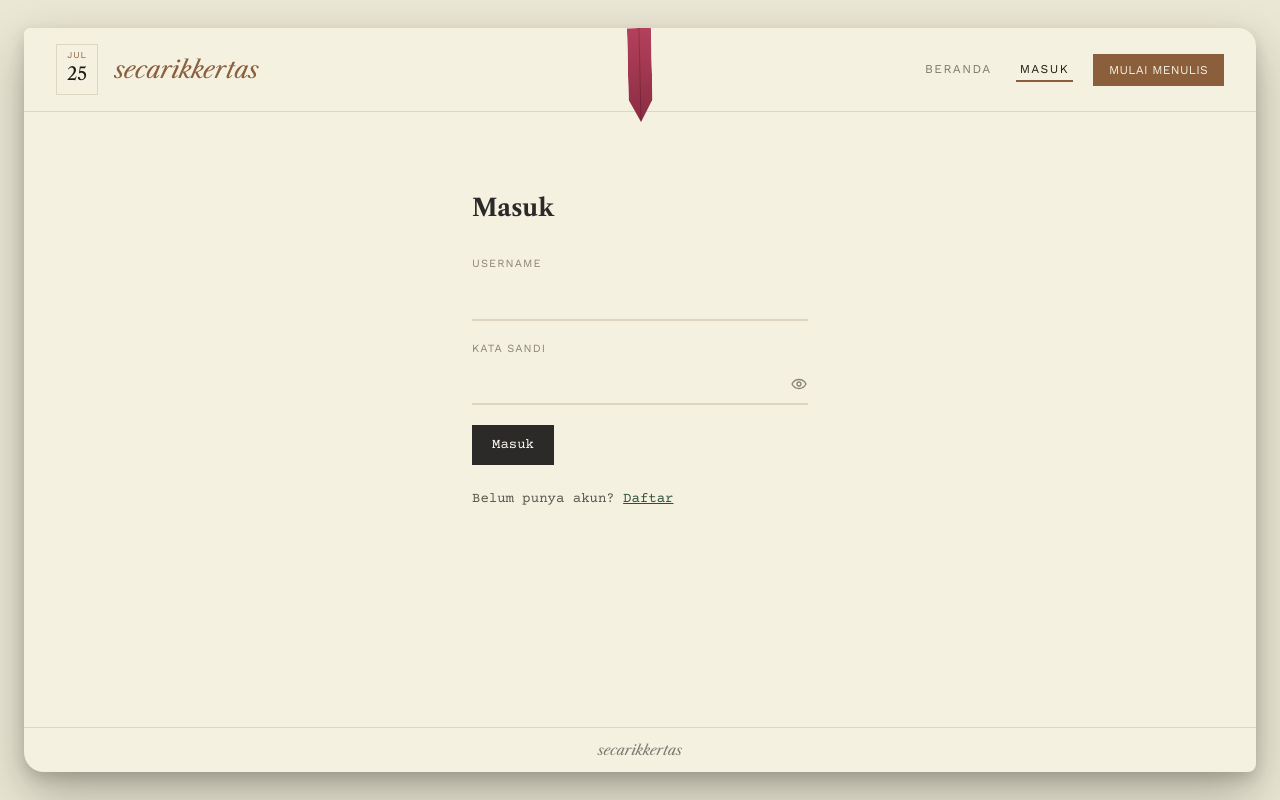
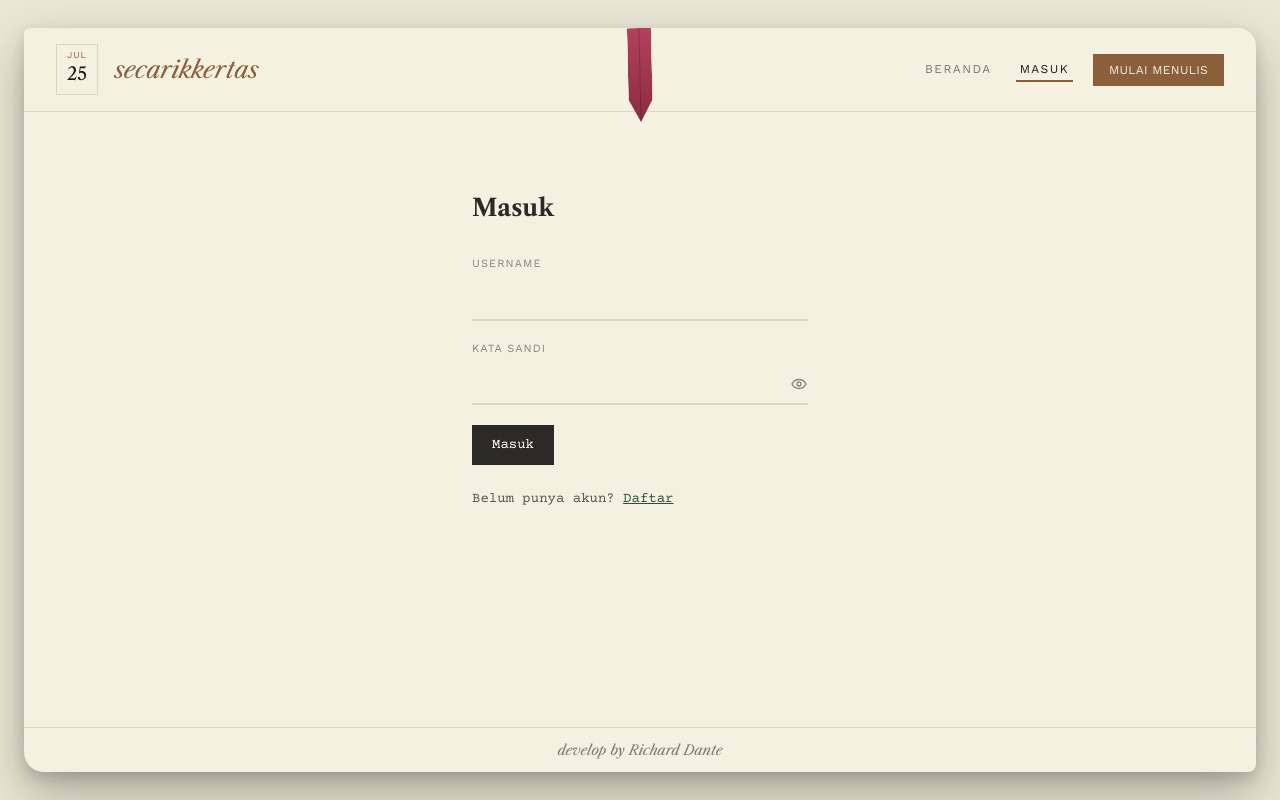
Before and after one commit to 404-DevNotFound/secarikkertas, a React (Vite) app: page /login in a window 1280 px wide. Built offline with nearby package versions, Linux system fonts and the light colour scheme.

Commit message:
update footer

```diff
--- a/src/components/layout/Footer.jsx
+++ b/src/components/layout/Footer.jsx
@@ -3,7 +3,7 @@
 export default function Footer() {
   return (
     <footer className="border-t border-naskah-aged px-4 sm:px-8 py-3 flex items-center justify-center shrink-0">
-      <span className="font-judul italic text-sm text-naskah-inksoft/70">secarikkertas</span>
+      <span className="font-judul italic text-sm text-naskah-inksoft/70">develop by Richard Dante</span>
     </footer>
   )
 }
```
